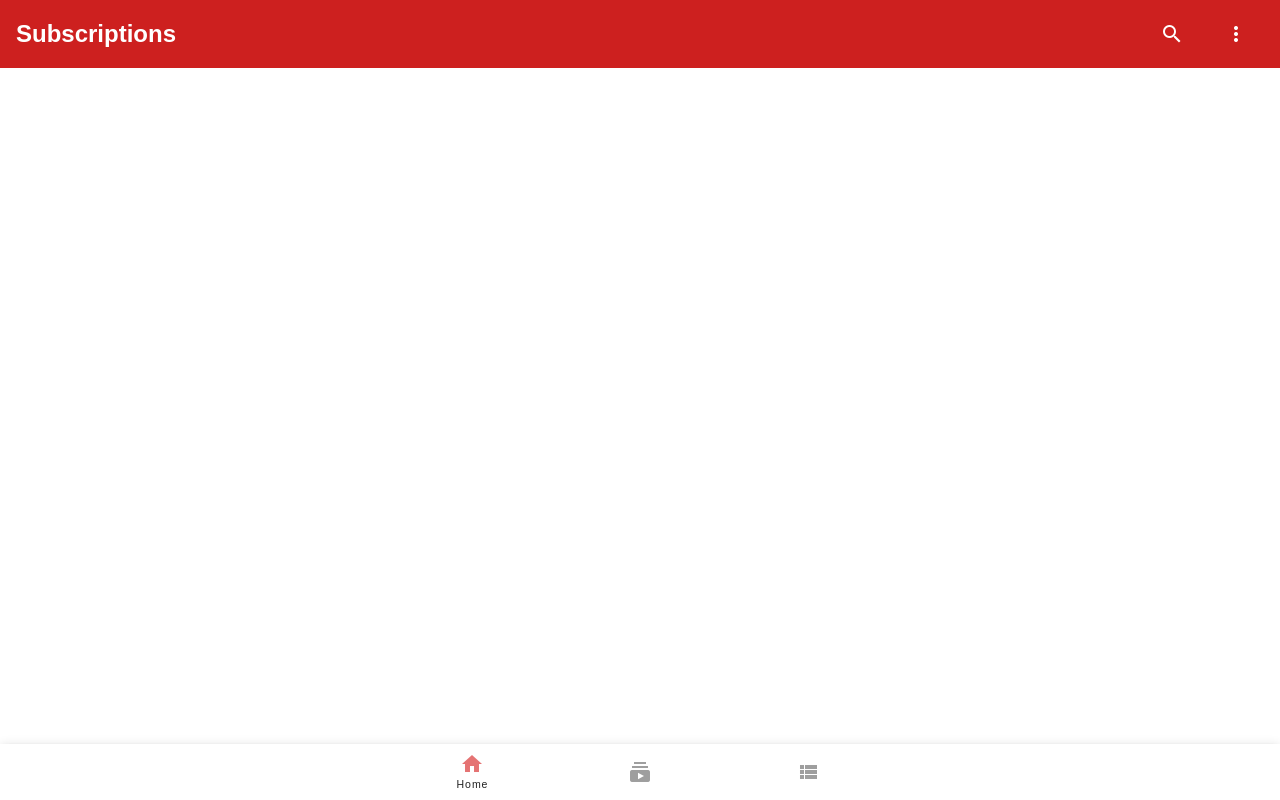
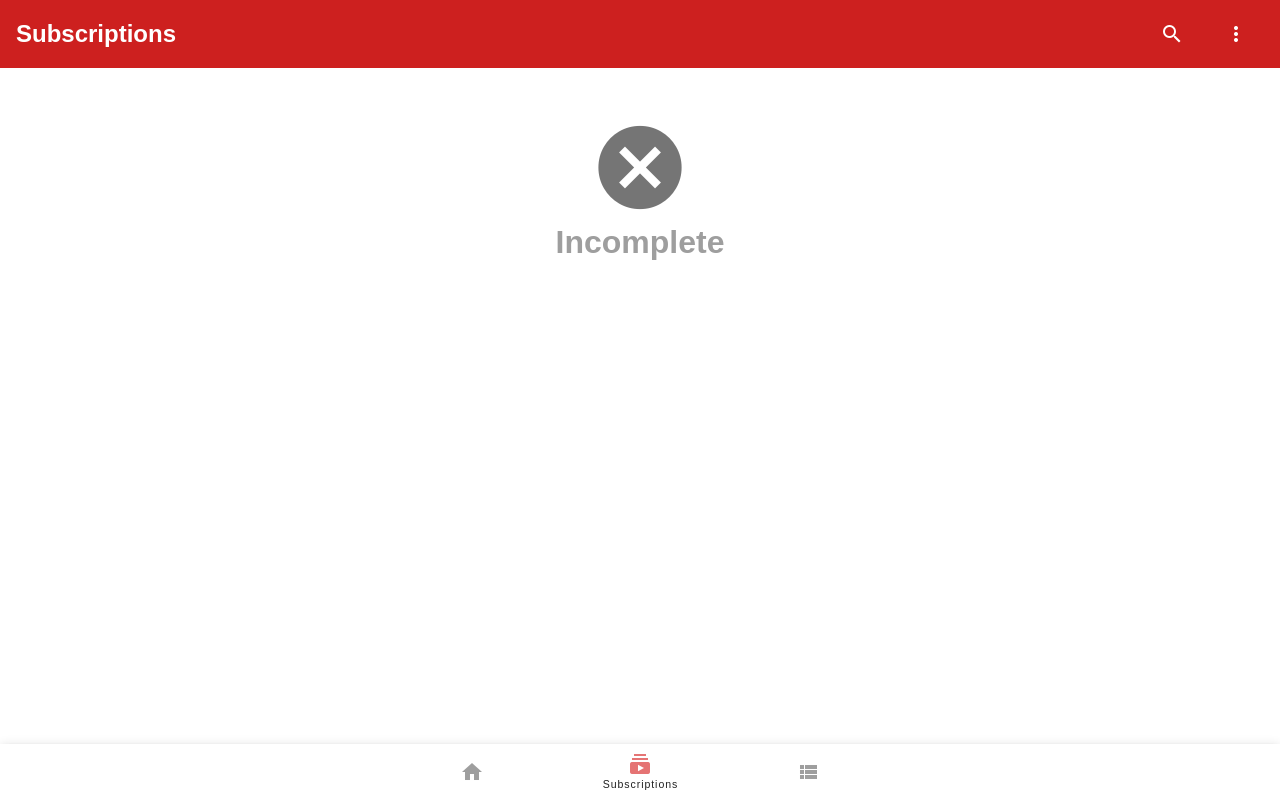
Before and after one commit to VueTubeApp/VueTube, a Nuxt app in the folder NUXT/: page /subscriptions in a window 1280 px wide. Built offline with nearby package versions, Linux system fonts and the light colour scheme.

Commit message:
general software cleanup

```diff
--- a/NUXT/components/bottomNavigation.vue
+++ b/NUXT/components/bottomNavigation.vue
@@ -21,7 +21,7 @@ export default {
         { name: "Home", icon: "mdi-home", link: "/" },
         //{ name: "Shorts", icon: "mdi-lightning-bolt", link: "/shorts" },
         //{ name: "Upload", icon: "mdi-plus", link: "/upload" },
-        { name: "Subscriptions", icon: "mdi-youtube-subscription", link: "/subs" },
+        { name: "Subscriptions", icon: "mdi-youtube-subscription", link: "/subscriptions" },
         { name: "Library", icon: "mdi-view-list", link: "/library" },
       ],
     }
--- a/NUXT/pages/index.vue
+++ b/NUXT/pages/index.vue
@@ -1,6 +1,6 @@
 <template>
   <center>
-    <v-icon size="100">mdi-close-circle</v-icon>
+    <v-icon size="100" style="margin-top: 0.5em;">mdi-close-circle</v-icon>
     <h1 class="grey--text">Incomplete</h1>
   </center>
 </template>
--- a/NUXT/pages/library.vue
+++ b/NUXT/pages/library.vue
@@ -1,6 +1,6 @@
 <template>
   <center>
-    <v-icon size="100">mdi-close-circle</v-icon>
+    <v-icon size="100" style="margin-top: 0.5em;">mdi-close-circle</v-icon>
     <h1 class="grey--text">Incomplete</h1>
   </center>
 </template>
--- /dev/null
+++ b/NUXT/pages/subscriptions.vue
@@ -0,0 +1,6 @@
+<template>
+  <center>
+    <v-icon size="100" style="margin-top: 0.5em;">mdi-close-circle</v-icon>
+    <h1 class="grey--text">Incomplete</h1>
+  </center>
+</template>
```
